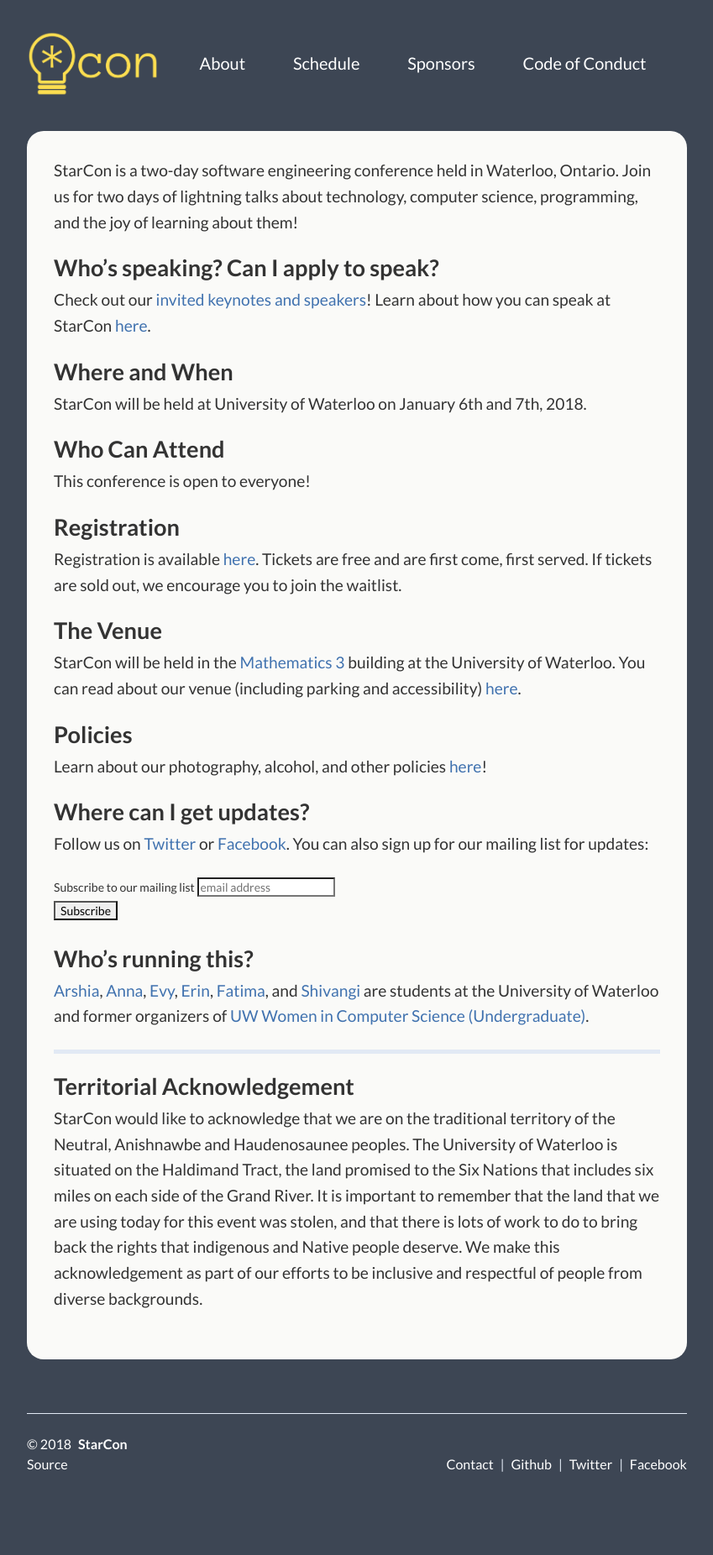
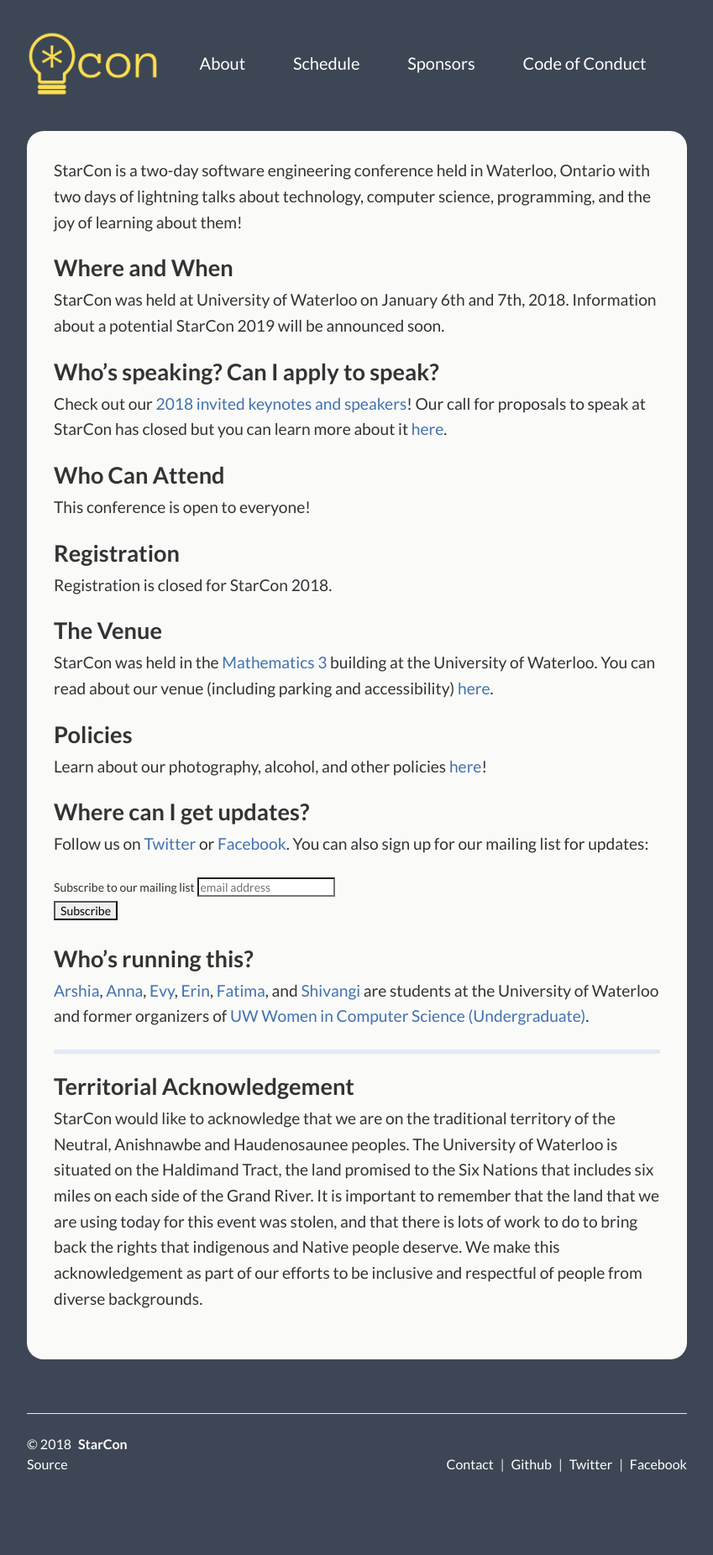
Before and after one commit to StarConKW/starconkw.github.io, a Jekyll site: the page built from index.md, in a window 1280 px wide. Shown: the whole page at 84% size, without its empty margins (215-1064 px from the left). Built offline with Jekyll 4.4.1, drawn with Linux system fonts in a browser that asks for light colours; comment, search, counter and statistics services are not loaded.

Commit message:
add references to the conf being over

```diff
--- a/index.md
+++ b/index.md
@@ -3,15 +3,15 @@ layout: default
 ---
 
 <div class="lead pretty-links">
-StarCon is a two-day software engineering conference held in Waterloo, Ontario. Join us for two days of lightning talks about technology, computer science, programming, and the joy of learning about them!
+StarCon is a two-day software engineering conference held in Waterloo, Ontario with two days of lightning talks about technology, computer science, programming, and the joy of learning about them!
+
+## Where and When
+
+StarCon was held at University of Waterloo on January 6th and 7th, 2018. Information about a potential StarCon 2019 will be announced soon.
 
 ## Who's speaking? Can I apply to speak?
 
-Check out our [invited keynotes and speakers](speakers/#keynotes)! Learn about how you can speak at StarCon [here](/cfp/).
-
-## Where and When
-
-StarCon will be held at University of Waterloo on January 6th and 7th, 2018.
+Check out our [2018 invited keynotes and speakers](speakers/#keynotes)! Our call for proposals to speak at StarCon has closed but you can learn more about it [here](/cfp/).
 
 ## Who Can Attend
 
@@ -19,11 +19,11 @@ This conference is open to everyone!
 
 ## Registration
 
-Registration is available [here](https://www.eventbrite.ca/e/starcon-tickets-39599756939). Tickets are free and are first come, first served. If tickets are sold out, we encourage you to join the waitlist.
+Registration is closed for StarCon 2018.
 
 ## The Venue
 
-StarCon will be held in the [Mathematics 3](https://www.google.com/maps/place/Mathematics+3+(M3)/@43.473224,-80.5441028,15z/data=!4m5!3m4!1s0x0:0x2ee32a10cd3a1d73!8m2!3d43.473224!4d-80.5441028) building at the University of Waterloo. You can read about our venue (including parking and accessibility) [here](/venue).
+StarCon was held in the [Mathematics 3](https://www.google.com/maps/place/Mathematics+3+(M3)/@43.473224,-80.5441028,15z/data=!4m5!3m4!1s0x0:0x2ee32a10cd3a1d73!8m2!3d43.473224!4d-80.5441028) building at the University of Waterloo. You can read about our venue (including parking and accessibility) [here](/venue).
 
 ## Policies
 
```
Also changed, not shown: _pages/cfp.md (+2 -2 lines), _pages/speakers.md (+2 -2 lines), _pages/sponsors.md (+1 -1 lines), _pages/talks.md (+1 -1 lines), _pages/venue.md (+1 -1 lines).
